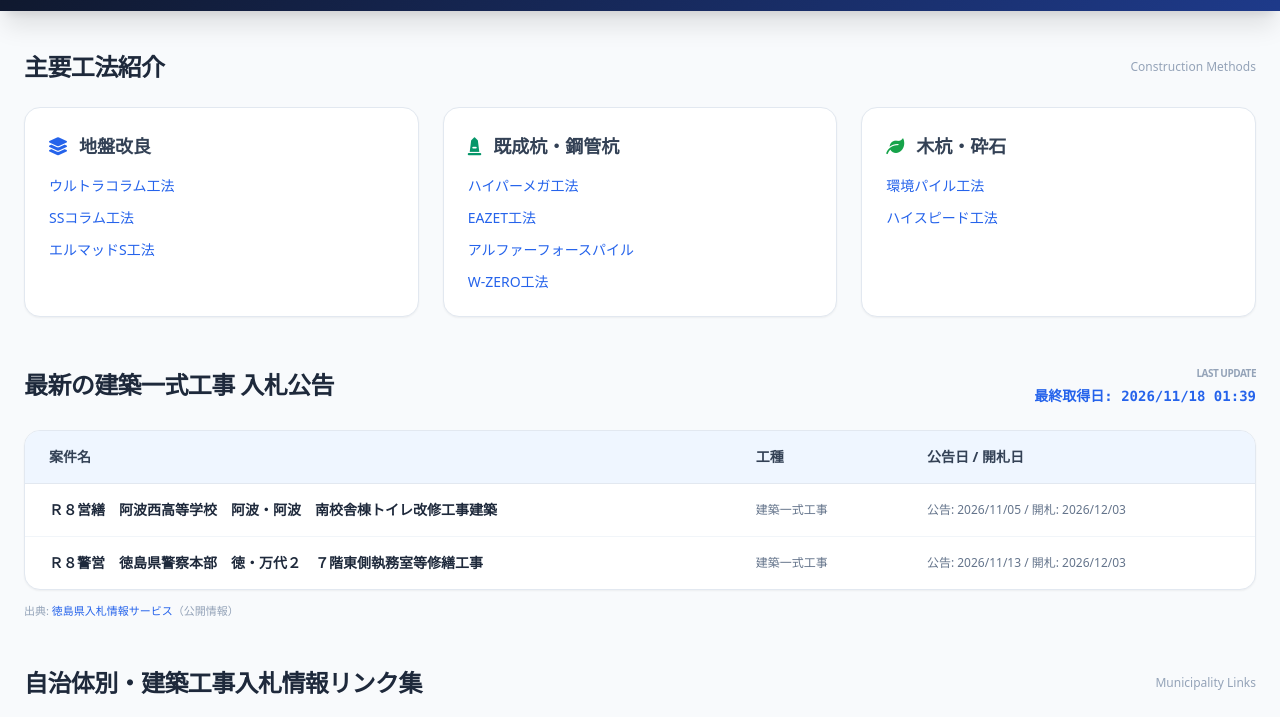
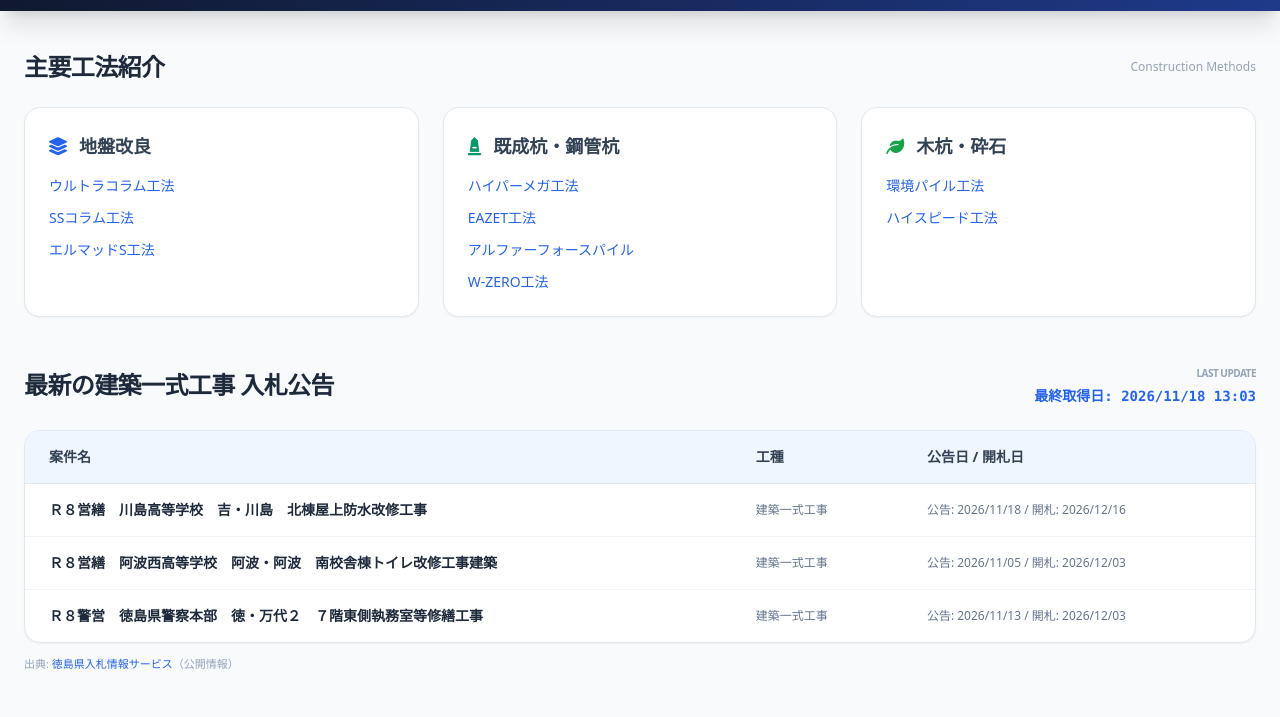
Before and after one commit to hananodaisuke1983/tokushima-kenchiku-info, a plain HTML site: page index.html in a window 1280 px wide. Shown: the part 65-782 px from the top of the page. Drawn offline with nearby package versions, Linux system fonts and the light colour scheme.

Commit message:
Update latest tender info (automated) [skip ci]

```diff
--- a/index.html
+++ b/index.html
@@ -90,7 +90,7 @@
                 <h2 class="text-2xl font-black text-slate-800 tracking-tight">最新の建築一式工事 入札公告</h2>
                 <div class="text-right">
                     <div class="text-[10px] font-bold text-slate-400 uppercase tracking-tighter mb-1">Last Update</div>
-                    <div class="text-sm font-mono text-blue-600 font-bold" id="last-update">最終取得日: 2026/11/18 01:39</div>
+                    <div class="text-sm font-mono text-blue-600 font-bold" id="last-update">最終取得日: 2026/11/18 13:03</div>
                 </div>
             </div>
             <div class="bg-white rounded-2xl border border-slate-200 overflow-hidden shadow-sm">
@@ -104,6 +104,11 @@
                     </thead>
                     <tbody class="divide-y divide-slate-100">
                         <!-- LATEST_TENDERS_START -->
+                        <tr class="hover:bg-slate-50 transition">
+                            <td class="py-4 px-6 font-bold text-slate-800">Ｒ８営繕　川島高等学校　吉・川島　北棟屋上防水改修工事</td>
+                            <td class="py-4 px-6 text-slate-500 text-xs">建築一式工事</td>
+                            <td class="py-4 px-6 text-slate-500 text-xs">公告: 2026/11/18 / 開札: 2026/12/16</td>
+                        </tr>
                         <tr class="hover:bg-slate-50 transition">
                             <td class="py-4 px-6 font-bold text-slate-800">Ｒ８営繕　阿波西高等学校　阿波・阿波　南校舎棟トイレ改修工事建築</td>
                             <td class="py-4 px-6 text-slate-500 text-xs">建築一式工事</td>
```
